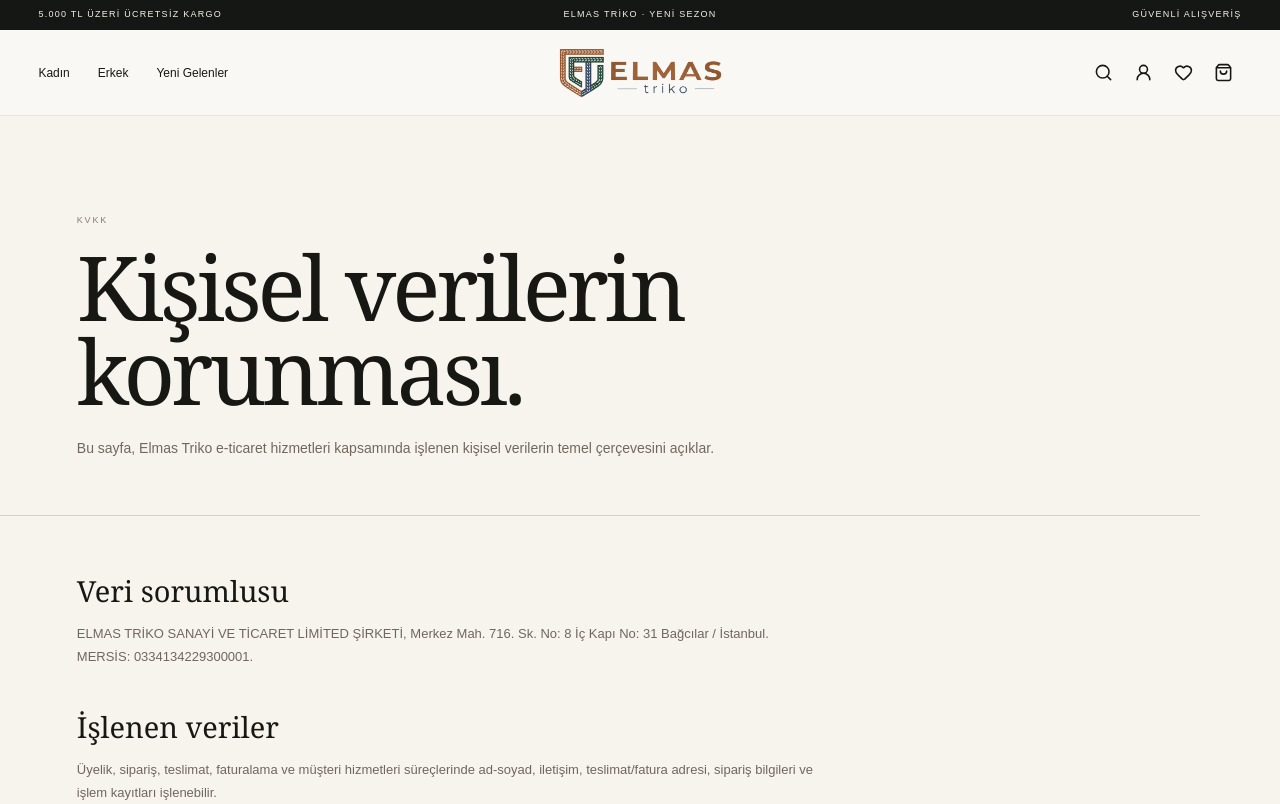
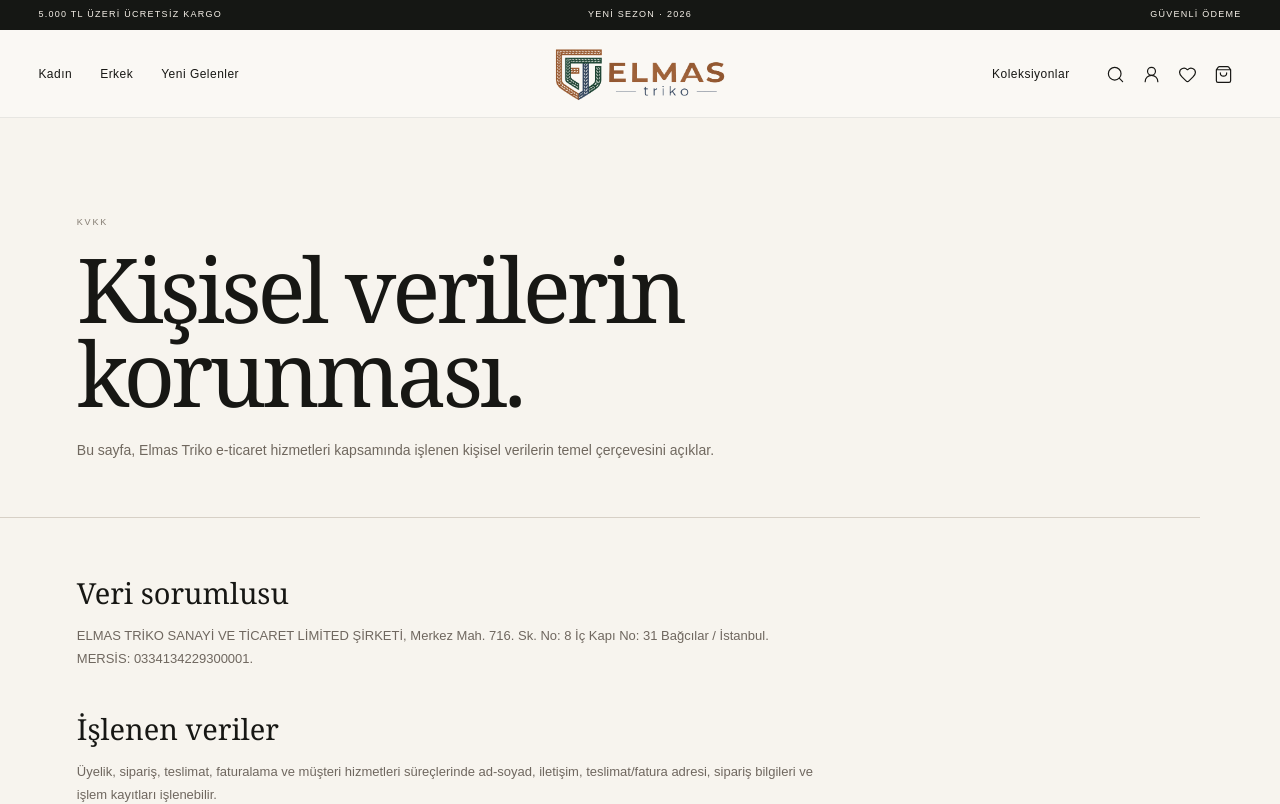
Before and after one commit to enesxunal/elmastriko, a Next.js app: page /kvkk in a window 1280 px wide. Shown: the top 804 px of the page. Built offline with nearby package versions, Linux system fonts and the light colour scheme; no server answers.

Commit message:
fix: unify storefront header and remove dead links

```diff
--- a/src/app/page.tsx
+++ b/src/app/page.tsx
@@ -44,15 +44,15 @@
             <div className="mobile-menu-group">
               <a className="mobile-menu-parent" href="/kadin">Kadın <ArrowRight size={16}/></a>
               <div className="mobile-subgrid">
-                <a href="#">Yeni Gelenler</a><a href="#">Hırkalar</a><a href="#">Kazaklar</a>
-                <a href="#">Ceketler</a><a href="#">Fermuarlı Triko</a><a href="#">Desenli Triko</a>
+                <a href="/yeni-gelenler">Yeni Gelenler</a><a href="/arama?type=Hırka">Hırkalar</a><a href="/arama?type=Kazak">Kazaklar</a>
+                <a href="/arama?type=Ceket">Ceketler</a><a href="/arama?q=fermuarlı">Fermuarlı Triko</a><a href="/arama?q=desenli">Desenli Triko</a>
               </div>
             </div>
             <div className="mobile-menu-group">
               <a className="mobile-menu-parent" href="/erkek">Erkek <ArrowRight size={16}/></a>
               <div className="mobile-subgrid">
-                <a href="#">Yeni Gelenler</a><a href="#">Kazaklar</a><a href="#">Hırkalar</a>
-                <a href="#">Fermuarlı Modeller</a><a href="#">Desenli Modeller</a><a href="#">Tüm Erkek</a>
+                <a href="/yeni-gelenler">Yeni Gelenler</a><a href="/arama?type=Kazak">Kazaklar</a><a href="/arama?type=Hırka">Hırkalar</a>
+                <a href="/arama?q=fermuarlı">Fermuarlı Modeller</a><a href="/arama?q=desenli">Desenli Modeller</a><a href="/erkek">Tüm Erkek</a>
               </div>
             </div>
             <div className="mobile-feature-links">
@@ -73,11 +73,11 @@
                 <div className="mega-kicker">Kadın Koleksiyonu</div>
                 <div className="mega-column">
                   <h4>Giyim</h4>
-                  <a href="#">Yeni Gelenler</a><a href="#">Hırkalar</a><a href="#">Kazaklar</a><a href="#">Ceketler</a><a href="#">Fermuarlı Triko</a>
+                  <a href="/yeni-gelenler">Yeni Gelenler</a><a href="/arama?type=Hırka">Hırkalar</a><a href="/arama?type=Kazak">Kazaklar</a><a href="/arama?type=Ceket">Ceketler</a><a href="/arama?q=fermuarlı">Fermuarlı Triko</a>
                 </div>
                 <div className="mega-column">
                   <h4>Keşfet</h4>
-                  <a href="#">Desenli Triko</a><a href="#">Düz & Zamansız</a><a href="#">Çok Satanlar</a><a href="#">Tüm Kadın</a>
+                  <a href="/arama?q=desenli">Desenli Triko</a><a href="/arama?q=düz">Düz & Zamansız</a><a href="/yeni-gelenler">Çok Satanlar</a><a href="/kadin">Tüm Kadın</a>
                 </div>
                 <a className="mega-editorial" href="/kadin">
                   <img src="/images/category-women.webp" alt="Kadın koleksiyonu"/>
@@ -94,11 +94,11 @@
                 <div className="mega-kicker">Erkek Koleksiyonu</div>
                 <div className="mega-column">
                   <h4>Giyim</h4>
-                  <a href="#">Yeni Gelenler</a><a href="#">Kazaklar</a><a href="#">Hırkalar</a><a href="#">Fermuarlı Modeller</a><a href="#">Desenli Modeller</a>
+                  <a href="/yeni-gelenler">Yeni Gelenler</a><a href="/arama?type=Kazak">Kazaklar</a><a href="/arama?type=Hırka">Hırkalar</a><a href="/arama?q=fermuarlı">Fermuarlı Modeller</a><a href="/arama?q=desenli">Desenli Modeller</a>
                 </div>
                 <div className="mega-column">
                   <h4>Keşfet</h4>
-                  <a href="#">Günlük Triko</a><a href="#">Klasik Seçki</a><a href="#">Çok Satanlar</a><a href="#">Tüm Erkek</a>
+                  <a href="/arama?q=günlük">Günlük Triko</a><a href="/arama?q=klasik">Klasik Seçki</a><a href="/yeni-gelenler">Çok Satanlar</a><a href="/erkek">Tüm Erkek</a>
                 </div>
                 <a className="mega-editorial" href="/erkek">
                   <img src="/images/category-men.webp" alt="Erkek koleksiyonu"/>
@@ -122,8 +122,8 @@
               <div className="mega-menu-inner collections-mega">
                 <div className="mega-kicker">Elmas Edit</div>
                 <a className="collection-tile" href="/yeni-gelenler"><span>01</span><strong>Yeni Sezon</strong><small>Son eklenen parçalar</small></a>
-                <a className="collection-tile" href="#"><span>02</span><strong>Signature Knit</strong><small>Desen ve jakar seçkisi</small></a>
-                <a className="collection-tile" href="#"><span>03</span><strong>Modern Klasikler</strong><small>Zamansız triko parçalar</small></a>
+                <a className="collection-tile" href="/arama?q=desenli"><span>02</span><strong>Signature Knit</strong><small>Desen ve jakar seçkisi</small></a>
+                <a className="collection-tile" href="/arama?q=klasik"><span>03</span><strong>Modern Klasikler</strong><small>Zamansız triko parçalar</small></a>
                 <a className="collection-tile dark" href="#koleksiyon"><span>04</span><strong>Tüm Koleksiyonlar</strong><small>Elmas dünyasını keşfet</small></a>
               </div>
             </div>
@@ -166,18 +166,18 @@
         </div>
         <div className="manifesto-text">
           <p>Günlük konforu güçlü bir görsel dille buluşturan, uzun süre gardıropta kalacak parçalar tasarlıyoruz.</p>
-          <a href="#">Elmas Triko’yu keşfet <ArrowRight size={15}/></a>
+          <a href="/hakkimizda">Elmas Triko’yu keşfet <ArrowRight size={15}/></a>
         </div>
       </section>
 
       <section className="gender-stage" id="koleksiyon">
-        <a className="gender-card women" id="kadin" href="#">
+        <a className="gender-card women" id="kadin" href="/kadin">
           <img src="/images/category-women.webp" alt="Kadın koleksiyonu" />
           <div className="gender-overlay" />
           <div className="gender-top"><span>01</span><span>WOMEN</span></div>
           <div className="gender-bottom"><h3>Kadın</h3><span>Koleksiyonu keşfet <ArrowRight size={16}/></span></div>
         </a>
-        <a className="gender-card men" id="erkek" href="#">
+        <a className="gender-card men" id="erkek" href="/erkek">
           <img src="/images/category-men.webp" alt="Erkek koleksiyonu" />
           <div className="gender-overlay" />
           <div className="gender-top"><span>02</span><span>MEN</span></div>
@@ -226,7 +226,7 @@
           <p className="eyebrow">SIGNATURE KNIT</p>
           <h2>Desen,<br/>Elmas’ın<br/><em>imzası.</em></h2>
           <p>Geometrik yüzeyler, klasik örgü teknikleri ve modern renk birliktelikleri. Markanın karakterini taşıyan güçlü parçalar.</p>
-          <a href="#" className="text-link">Desenli trikoları keşfet <ArrowRight size={16}/></a>
+          <a href="/arama?q=desenli" className="text-link">Desenli trikoları keşfet <ArrowRight size={16}/></a>
         </div>
         <div className="signature-visual">
           <img src="/images/signature-knit.webp" alt="Elmas Triko desen seçkisi"/>
@@ -242,7 +242,7 @@
         </div>
         <div className="edits-grid">
           {edits.map((edit, i) => (
-            <a className={"edit-card edit-" + (i + 1)} href="#" key={edit.title}>
+            <a className={"edit-card edit-" + (i + 1)} href={"/arama?q=" + encodeURIComponent(edit.title)} key={edit.title}>
               <img src={edit.image} alt={edit.title}/>
               <div className="edit-shade"/>
               <span>{edit.eyebrow}</span>
@@ -270,7 +270,7 @@
       </section>
 
       <section className="service-row">
-        <div><b>01</b><span>Güvenli Ödeme</span><small>PayTR altyapısı</small></div>
+        <div><b>01</b><span>Güvenli Ödeme</span><small>Ödeme altyapısı canlı satış öncesi bağlanacak</small></div>
         <div><b>02</b><span>Hızlı Gönderim</span><small>BasitKargo entegrasyonu</small></div>
         <div><b>03</b><span>Kolay İade</span><small>Standart iade süreci</small></div>
         <div><b>04</b><span>Müşteri Desteği</span><small>Satış öncesi ve sonrası</small></div>
@@ -290,9 +290,9 @@
           <p>Kadın ve erkek için modern triko koleksiyonları.</p>
         </div>
         <div className="footer-columns">
-          <div><h4>Alışveriş</h4><a href="/kadin">Kadın</a><a href="/erkek">Erkek</a><a href="/yeni-gelenler">Yeni Gelenler</a><a href="#">Çok Satanlar</a></div>
-          <div><h4>Yardım</h4><a href="#">Sipariş Takibi</a><a href="#">Kargo & Teslimat</a><a href="#">İade & Değişim</a><a href="#">İletişim</a></div>
-          <div><h4>Kurumsal</h4><a href="#">Hakkımızda</a><a href="#">KVKK</a><a href="#">Gizlilik</a><a href="#">Mesafeli Satış</a></div>
+          <div><h4>Alışveriş</h4><a href="/kadin">Kadın</a><a href="/erkek">Erkek</a><a href="/yeni-gelenler">Yeni Gelenler</a><a href="/yeni-gelenler">Çok Satanlar</a></div>
+          <div><h4>Yardım</h4><a href="/siparis-takip">Sipariş Takibi</a><a href="/kargo-iade">Kargo & Teslimat</a><a href="/kargo-iade">İade & Değişim</a><a href="/iletisim">İletişim</a></div>
+          <div><h4>Kurumsal</h4><a href="/hakkimizda">Hakkımızda</a><a href="/kvkk">KVKK</a><a href="/kvkk">Gizlilik</a><a href="/mesafeli-satis">Mesafeli Satış</a></div>
         </div>
         <div className="footer-bottom"><span>© 2026 ELMAS TRİKO</span><span>Türkiye · TRY ₺</span><a href="https://www.instagram.com/elmas_triko/" target="_blank" rel="noreferrer">Instagram</a></div>
       </footer>
--- a/src/components/StoreHeader.tsx
+++ b/src/components/StoreHeader.tsx
@@ -2,49 +2,149 @@
 
 import Image from "next/image";
 import Link from "next/link";
-import { Heart, Menu, Search, ShoppingBag, UserRound, X } from "lucide-react";
-import { useState } from "react";
+import { ArrowRight, Heart, Search, ShoppingBag, UserRound } from "lucide-react";
 import { useStore } from "./StoreProvider";
 
 export default function StoreHeader() {
-  const [open, setOpen] = useState(false);
   const { cartCount, favorites } = useStore();
+
   return (
     <>
-      <div className="store-topbar">
+      <div className="topbar">
         <span>5.000 TL üzeri ücretsiz kargo</span>
-        <span>Elmas Triko · Yeni Sezon</span>
-        <span>Güvenli alışveriş</span>
+        <span className="topbar-center">Yeni sezon · 2026</span>
+        <span>Güvenli ödeme</span>
       </div>
-      <header className="store-header">
-        <button className="store-menu-btn" onClick={() => setOpen(true)} aria-label="Menü"><Menu size={21}/></button>
-        <nav className="store-nav">
-          <Link href="/kadin">Kadın</Link>
-          <Link href="/erkek">Erkek</Link>
+
+      <header className="site-header">
+        <details className="mobile-menu">
+          <summary aria-label="Menüyü aç"><span/><span/></summary>
+          <div className="mobile-menu-panel">
+            <div className="mobile-menu-title">Koleksiyonlar</div>
+
+            <div className="mobile-menu-group">
+              <Link className="mobile-menu-parent" href="/kadin">Kadın <ArrowRight size={16}/></Link>
+              <div className="mobile-subgrid">
+                <Link href="/yeni-gelenler">Yeni Gelenler</Link>
+                <Link href="/arama?type=Hırka">Hırkalar</Link>
+                <Link href="/arama?type=Kazak">Kazaklar</Link>
+                <Link href="/arama?type=Ceket">Ceketler</Link>
+                <Link href="/arama?q=fermuarlı">Fermuarlı Triko</Link>
+                <Link href="/arama?q=desenli">Desenli Triko</Link>
+              </div>
+            </div>
+
+            <div className="mobile-menu-group">
+              <Link className="mobile-menu-parent" href="/erkek">Erkek <ArrowRight size={16}/></Link>
+              <div className="mobile-subgrid">
+                <Link href="/yeni-gelenler">Yeni Gelenler</Link>
+                <Link href="/arama?type=Kazak">Kazaklar</Link>
+                <Link href="/arama?type=Hırka">Hırkalar</Link>
+                <Link href="/arama?q=fermuarlı">Fermuarlı Modeller</Link>
+                <Link href="/arama?q=desenli">Desenli Modeller</Link>
+                <Link href="/erkek">Tüm Erkek</Link>
+              </div>
+            </div>
+
+            <div className="mobile-feature-links">
+              <Link href="/yeni-gelenler">Yeni Gelenler <ArrowRight size={14}/></Link>
+              <Link href="/arama">Elmas Seçkisi <ArrowRight size={14}/></Link>
+            </div>
+
+            <div className="mobile-menu-secondary">
+              <Link href="/hesabim">Hesabım</Link>
+              <Link href="/favoriler">Favoriler</Link>
+              <Link href="/siparis-takip">Sipariş Takibi</Link>
+            </div>
+          </div>
+        </details>
+
+        <nav className="nav-left" aria-label="Ana menü">
+          <div className="mega-trigger">
+            <Link className="mega-link" href="/kadin">Kadın</Link>
+            <div className="mega-menu">
+              <div className="mega-menu-inner">
+                <div className="mega-kicker">Kadın Koleksiyonu</div>
+                <div className="mega-column">
+                  <h4>Giyim</h4>
+                  <Link href="/yeni-gelenler">Yeni Gelenler</Link>
+                  <Link href="/arama?type=Hırka">Hırkalar</Link>
+                  <Link href="/arama?type=Kazak">Kazaklar</Link>
+                  <Link href="/arama?type=Ceket">Ceketler</Link>
+                  <Link href="/arama?q=fermuarlı">Fermuarlı Triko</Link>
+                </div>
+                <div className="mega-column">
+                  <h4>Keşfet</h4>
+                  <Link href="/arama?q=desenli">Desenli Triko</Link>
+                  <Link href="/arama?q=düz">Düz & Zamansız</Link>
+                  <Link href="/yeni-gelenler">Çok Satanlar</Link>
+                  <Link href="/kadin">Tüm Kadın</Link>
+                </div>
+                <Link className="mega-editorial" href="/kadin">
+                  <img src="/images/category-women.webp" alt="Kadın koleksiyonu"/>
+                  <div><span>Yeni sezon</span><strong>Kadın / 2026</strong><b>Keşfet <ArrowRight size={14}/></b></div>
+                </Link>
+              </div>
+            </div>
+          </div>
+
+          <div className="mega-trigger">
+            <Link className="mega-link" href="/erkek">Erkek</Link>
+            <div className="mega-menu">
+              <div className="mega-menu-inner">
+                <div className="mega-kicker">Erkek Koleksiyonu</div>
+                <div className="mega-column">
+                  <h4>Giyim</h4>
+                  <Link href="/yeni-gelenler">Yeni Gelenler</Link>
+                  <Link href="/arama?type=Kazak">Kazaklar</Link>
+                  <Link href="/arama?type=Hırka">Hırkalar</Link>
+                  <Link href="/arama?q=fermuarlı">Fermuarlı Modeller</Link>
+                  <Link href="/arama?q=desenli">Desenli Modeller</Link>
+                </div>
+                <div className="mega-column">
+                  <h4>Keşfet</h4>
+                  <Link href="/arama?q=günlük">Günlük Triko</Link>
+                  <Link href="/arama?q=klasik">Klasik Seçki</Link>
+                  <Link href="/yeni-gelenler">Çok Satanlar</Link>
+                  <Link href="/erkek">Tüm Erkek</Link>
+                </div>
+                <Link className="mega-editorial" href="/erkek">
+                  <img src="/images/category-men.webp" alt="Erkek koleksiyonu"/>
+                  <div><span>Yeni sezon</span><strong>Erkek / 2026</strong><b>Keşfet <ArrowRight size={14}/></b></div>
+                </Link>
+              </div>
+            </div>
+          </div>
+
           <Link href="/yeni-gelenler">Yeni Gelenler</Link>
         </nav>
-        <Link href="/" className="store-logo"><Image src="/elmas-triko.png" alt="Elmas Triko" width={220} height={80}/></Link>
-        <div className="store-actions">
-          <Link href="/arama" aria-label="Ara"><Search size={19}/></Link>
-          <Link href="/hesabim" aria-label="Hesabım"><UserRound size={19}/></Link>
-          <Link className="store-icon-link" href="/favoriler" aria-label="Favoriler"><Heart size={19}/>{favorites.length > 0 && <span>{favorites.length}</span>}</Link>
-          <Link className="store-icon-link" href="/sepet" aria-label="Sepet"><ShoppingBag size={19}/>{cartCount > 0 && <span>{cartCount}</span>}</Link>
+
+        <Link className="brand" href="/" aria-label="Elmas Triko ana sayfa">
+          <Image src="/elmas-triko.png" alt="Elmas Triko" width={290} height={105} priority />
+        </Link>
+
+        <div className="header-right">
+          <div className="mega-trigger collection-trigger">
+            <Link className="collection-link mega-link" href="/arama">Koleksiyonlar</Link>
+            <div className="mega-menu">
+              <div className="mega-menu-inner collections-mega">
+                <div className="mega-kicker">Elmas Edit</div>
+                <Link className="collection-tile" href="/yeni-gelenler"><span>01</span><strong>Yeni Sezon</strong><small>Son eklenen parçalar</small></Link>
+                <Link className="collection-tile" href="/arama?q=desenli"><span>02</span><strong>Signature Knit</strong><small>Desen ve jakar seçkisi</small></Link>
+                <Link className="collection-tile" href="/arama?q=klasik"><span>03</span><strong>Modern Klasikler</strong><small>Zamansız triko parçalar</small></Link>
+                <Link className="collection-tile dark" href="/arama"><span>04</span><strong>Tüm Koleksiyonlar</strong><small>Elmas dünyasını keşfet</small></Link>
+              </div>
+            </div>
+          </div>
+
+          <div className="header-actions">
+            <Link aria-label="Ara" href="/arama"><Search size={19} strokeWidth={1.5}/></Link>
+            <Link aria-label="Hesabım" href="/hesabim"><UserRound size={19} strokeWidth={1.5}/></Link>
+            <Link aria-label="Favoriler" href="/favoriler"><Heart size={19} strokeWidth={1.5}/>{favorites.length > 0 && <span className="cart-dot">{favorites.length}</span>}</Link>
+            <Link aria-label="Sepet" href="/sepet"><ShoppingBag size={19} strokeWidth={1.5}/>{cartCount > 0 && <span className="cart-dot">{cartCount}</span>}</Link>
+          </div>
         </div>
       </header>
-      {open && <div className="drawer-backdrop" onClick={() => setOpen(false)}>
-        <aside className="mobile-drawer" onClick={(e) => e.stopPropagation()}>
-          <button className="drawer-close" onClick={() => setOpen(false)}><X size={22}/></button>
-          <span className="drawer-kicker">Koleksiyonlar</span>
-          <Link href="/kadin" onClick={() => setOpen(false)}>Kadın</Link>
-          <Link href="/erkek" onClick={() => setOpen(false)}>Erkek</Link>
-          <Link href="/yeni-gelenler" onClick={() => setOpen(false)}>Yeni Gelenler</Link>
-          <div className="drawer-sub">
-            <Link href="/favoriler">Favoriler</Link>
-            <Link href="/hesabim">Hesabım</Link>
-            <Link href="/sepet">Sepet</Link>
-          </div>
-        </aside>
-      </div>}
     </>
   );
 }
```
